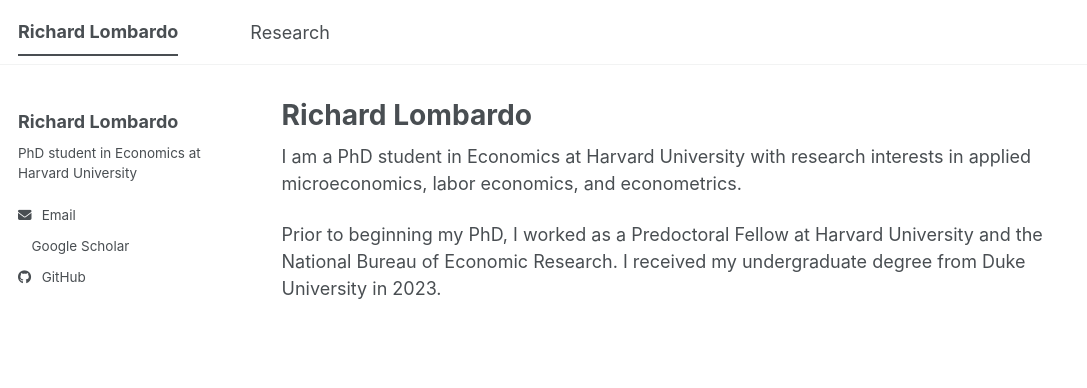
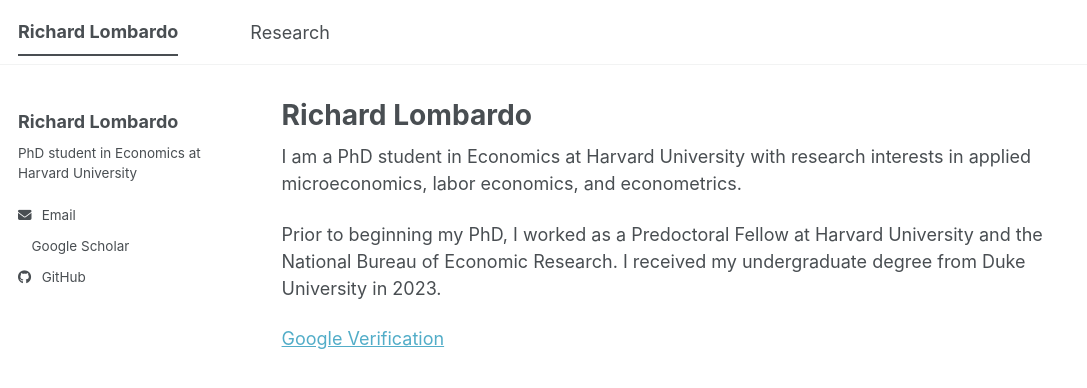
Before and after one commit to richardlombardo/richardlombardo.github.io, a Jekyll site: the page built from _pages/about.md, in a window 1280 px wide. Shown: the top 388 px of the page, without its empty margins (0-1087 px from the left). Built offline with Jekyll 4.4.1, drawn with Linux system fonts in a browser that asks for light colours; a style sheet for code colours, icons or effects is not loaded.

Commit message:
Add Google verification link to about.md
Added Google verification file link to about page.

```diff
--- a/_pages/about.md
+++ b/_pages/about.md
@@ -10,3 +10,5 @@ redirect_from:
 I am a PhD student in Economics at Harvard University with research interests in applied microeconomics, labor economics, and econometrics.
 
 Prior to beginning my PhD, I worked as a Predoctoral Fellow at Harvard University and the National Bureau of Economic Research. I received my undergraduate degree from Duke University in 2023.
+
+[Google Verification](/files/googlead5f8495d3654bbe.html)
```
